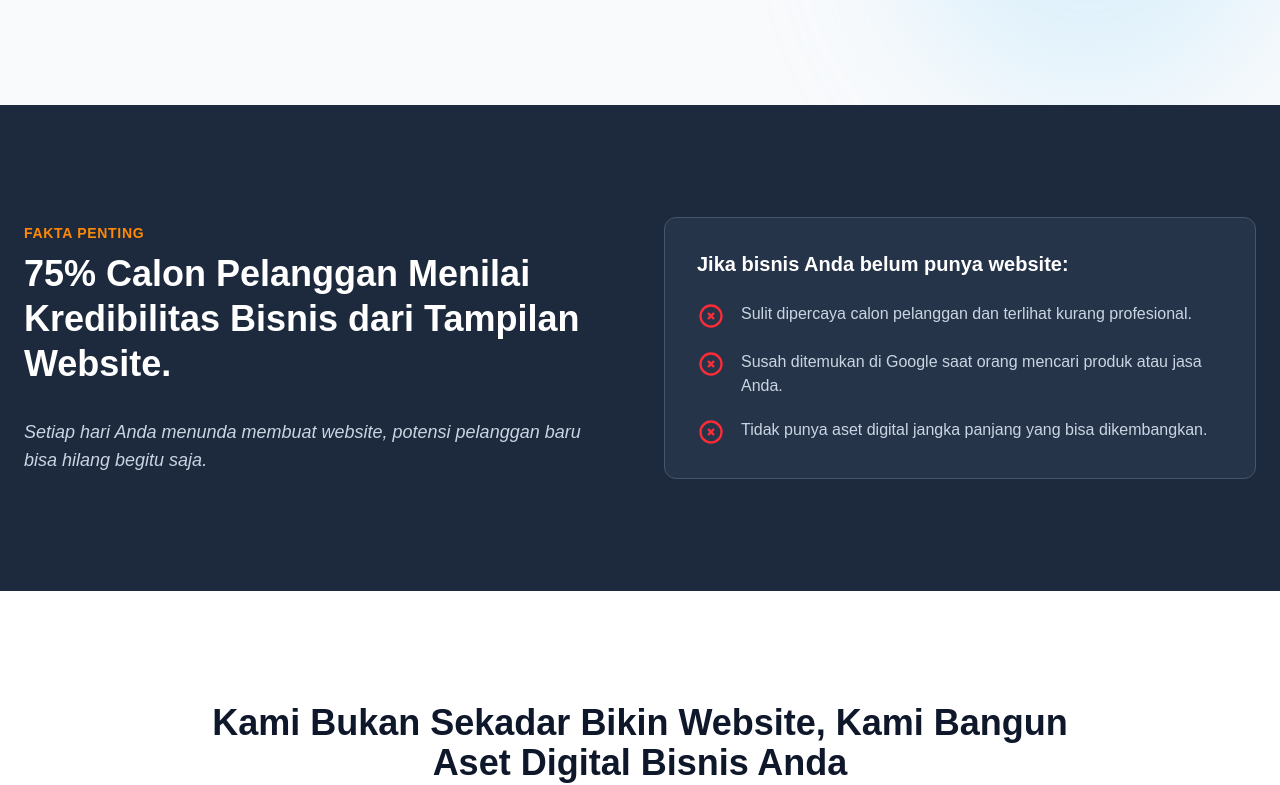
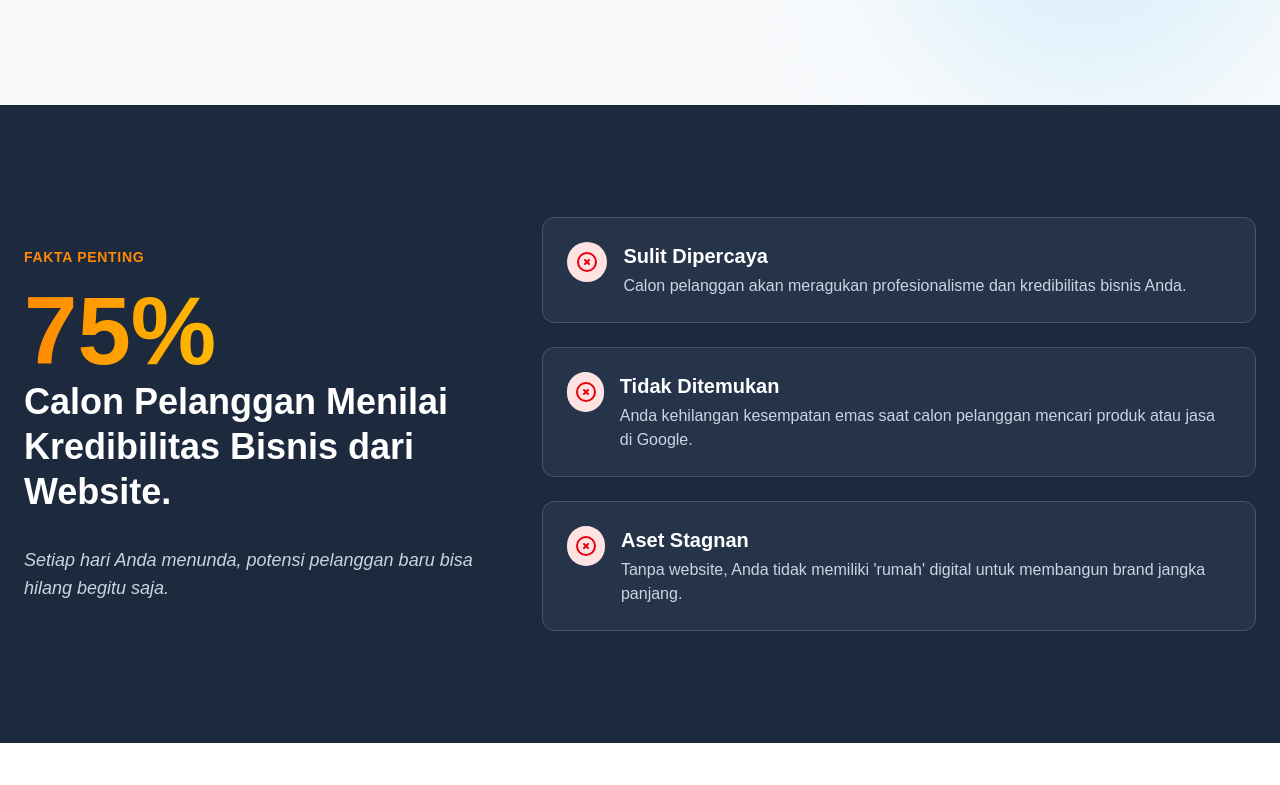
Before and after one commit to agung1221/kamikreatif, a Next.js app: page /layanan/pembuatan-website in a window 1280 px wide. Shown: the part 707-1492 px from the top of the page. Built offline with nearby package versions, Linux system fonts and the light colour scheme.

Commit message:
Update WebsiteWhy.tsx

```diff
--- a/src/components/layanan/website/WebsiteWhy.tsx
+++ b/src/components/layanan/website/WebsiteWhy.tsx
@@ -2,66 +2,93 @@
 
 import React, { useRef, useState, useEffect } from 'react';
 
-// --- Helper Hook untuk deteksi saat elemen masuk ke viewport ---
-const useInView = (options: IntersectionObserverInit = {}) => {
+// --- Tipe kustom untuk opsi hook ---
+interface UseInViewOptions extends IntersectionObserverInit {
+  triggerOnce?: boolean;
+}
+
+// --- Helper Hook untuk deteksi saat elemen masuk ke viewport (diperbaiki) ---
+const useInView = (options: UseInViewOptions = {}) => {
+    const { triggerOnce = true, ...observerOptions } = options;
     const ref = useRef<HTMLDivElement>(null);
     const [isInView, setIsInView] = useState(false);
     useEffect(() => {
         const element = ref.current;
         if (!element) return;
         const observer = new IntersectionObserver(([entry]) => {
-            if (entry.isIntersecting) setIsInView(true);
-        }, options);
+            if (entry.isIntersecting) {
+                setIsInView(true);
+                if (triggerOnce) observer.unobserve(element);
+            }
+        }, observerOptions);
         observer.observe(element);
         return () => { if (element) observer.unobserve(element); };
-    }, [options]);
+    }, [triggerOnce, observerOptions]);
     return [ref, isInView] as const;
 };
 
 // --- Komponen Ikon ---
 const XCircleIcon = () => (
-    <svg className="h-7 w-7 text-red-500 mr-4 flex-shrink-0" xmlns="http://www.w3.org/2000/svg" fill="none" viewBox="0 0 24 24" stroke="currentColor" strokeWidth={2}>
-        <path strokeLinecap="round" strokeLinejoin="round" d="M10 14l2-2m0 0l2-2m-2 2l-2-2m2 2l2 2m7-2a9 9 0 11-18 0 9 9 0 0118 0z" />
-    </svg>
+    <div className="bg-red-100 text-red-600 rounded-full h-10 w-10 flex items-center justify-center mb-4">
+        <svg className="h-6 w-6" xmlns="http://www.w3.org/2000/svg" fill="none" viewBox="0 0 24 24" stroke="currentColor" strokeWidth={2}>
+            <path strokeLinecap="round" strokeLinejoin="round" d="M10 14l2-2m0 0l2-2m-2 2l-2-2m2 2l2 2m7-2a9 9 0 11-18 0 9 9 0 0118 0z" />
+        </svg>
+    </div>
 );
+
+// --- Data Masalah ---
+const problems = [
+    {
+        title: "Sulit Dipercaya",
+        description: "Calon pelanggan akan meragukan profesionalisme dan kredibilitas bisnis Anda."
+    },
+    {
+        title: "Tidak Ditemukan",
+        description: "Anda kehilangan kesempatan emas saat calon pelanggan mencari produk atau jasa di Google."
+    },
+    {
+        title: "Aset Stagnan",
+        description: "Tanpa website, Anda tidak memiliki 'rumah' digital untuk membangun brand jangka panjang."
+    }
+];
 
 // --- Komponen Utama ---
 export default function WebsiteWhy() {
-    const [ref, isInView] = useInView({ threshold: 0.3 });
+    const [ref, isInView] = useInView({ threshold: 0.2 });
 
     return (
-        <section ref={ref} className="bg-slate-800 text-white py-20 md:py-28">
+        <section ref={ref} className="bg-slate-800 text-white py-20 md:py-28 overflow-hidden">
             <div className="container mx-auto px-6">
-                <div className="grid lg:grid-cols-2 gap-12 items-center">
+                <div className="grid lg:grid-cols-5 gap-12 lg:gap-16 items-center">
                     {/* Kolom Kiri: Hook & Persuasive Copy */}
-                    <div className={`transition-all duration-700 ${isInView ? 'opacity-100 translate-x-0' : 'opacity-0 -translate-x-10'}`}>
-                        <p className="text-sm font-bold text-orange-400 uppercase tracking-wider mb-2">Fakta Penting</p>
+                    <div className={`lg:col-span-2 text-center lg:text-left transition-all duration-700 ${isInView ? 'opacity-100 translate-x-0' : 'opacity-0 -translate-x-10'}`}>
+                        <p className="text-sm font-bold text-orange-400 uppercase tracking-wider mb-4">Fakta Penting</p>
                         <h2 className="text-3xl md:text-4xl font-extrabold leading-tight">
-                            75% Calon Pelanggan Menilai Kredibilitas Bisnis dari Tampilan Website.
+                            <span className="text-7xl md:text-8xl font-black bg-gradient-to-r from-orange-400 to-amber-400 bg-clip-text text-transparent">75%</span>
+                            <br />
+                            Calon Pelanggan Menilai Kredibilitas Bisnis dari Website.
                         </h2>
                         <p className="mt-8 text-lg text-slate-300 italic">
-                            Setiap hari Anda menunda membuat website, potensi pelanggan baru bisa hilang begitu saja.
+                            Setiap hari Anda menunda, potensi pelanggan baru bisa hilang begitu saja.
                         </p>
                     </div>
 
                     {/* Kolom Kanan: Problem Highlight */}
-                    <div className={`transition-all duration-700 delay-200 ${isInView ? 'opacity-100 translate-x-0' : 'opacity-0 translate-x-10'}`}>
-                        <div className="bg-slate-700/50 rounded-xl p-8 border border-slate-600">
-                            <h3 className="text-xl font-bold mb-6">Jika bisnis Anda belum punya website:</h3>
-                            <ul className="space-y-5">
-                                <li className="flex items-start">
+                    <div className="lg:col-span-3">
+                        <div className="space-y-6">
+                            {problems.map((problem, index) => (
+                                <div
+                                    key={index}
+                                    className={`bg-slate-700/50 rounded-xl p-6 border border-slate-600 flex items-start transition-all duration-700 ${isInView ? 'opacity-100 translate-y-0' : 'opacity-0 translate-y-10'}`}
+                                    style={{ transitionDelay: `${100 + index * 150}ms` }}
+                                >
                                     <XCircleIcon />
-                                    <span className="text-slate-300">Sulit dipercaya calon pelanggan dan terlihat kurang profesional.</span>
-                                </li>
-                                <li className="flex items-start">
-                                    <XCircleIcon />
-                                    <span className="text-slate-300">Susah ditemukan di Google saat orang mencari produk atau jasa Anda.</span>
-                                </li>
-                                <li className="flex items-start">
-                                    <XCircleIcon />
-                                    <span className="text-slate-300">Tidak punya aset digital jangka panjang yang bisa dikembangkan.</span>
-                                </li>
-                            </ul>
+                                    <div className="ml-4">
+                                        <h4 className="text-xl font-bold text-white">{problem.title}</h4>
+                                        <p className="text-slate-300 mt-1">{problem.description}</p>
+                                    </div>
+                                </div>
+                            ))}
                         </div>
                     </div>
                 </div>
```
